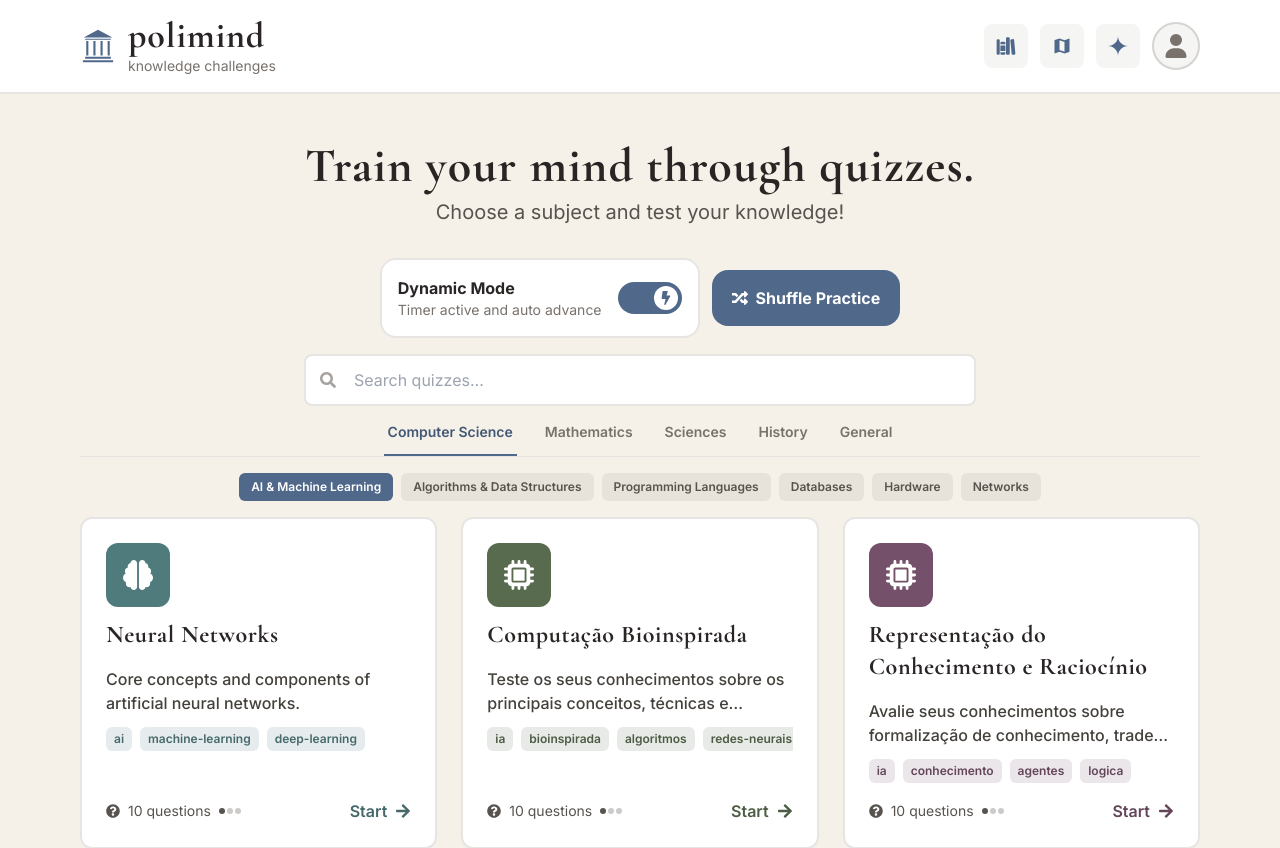
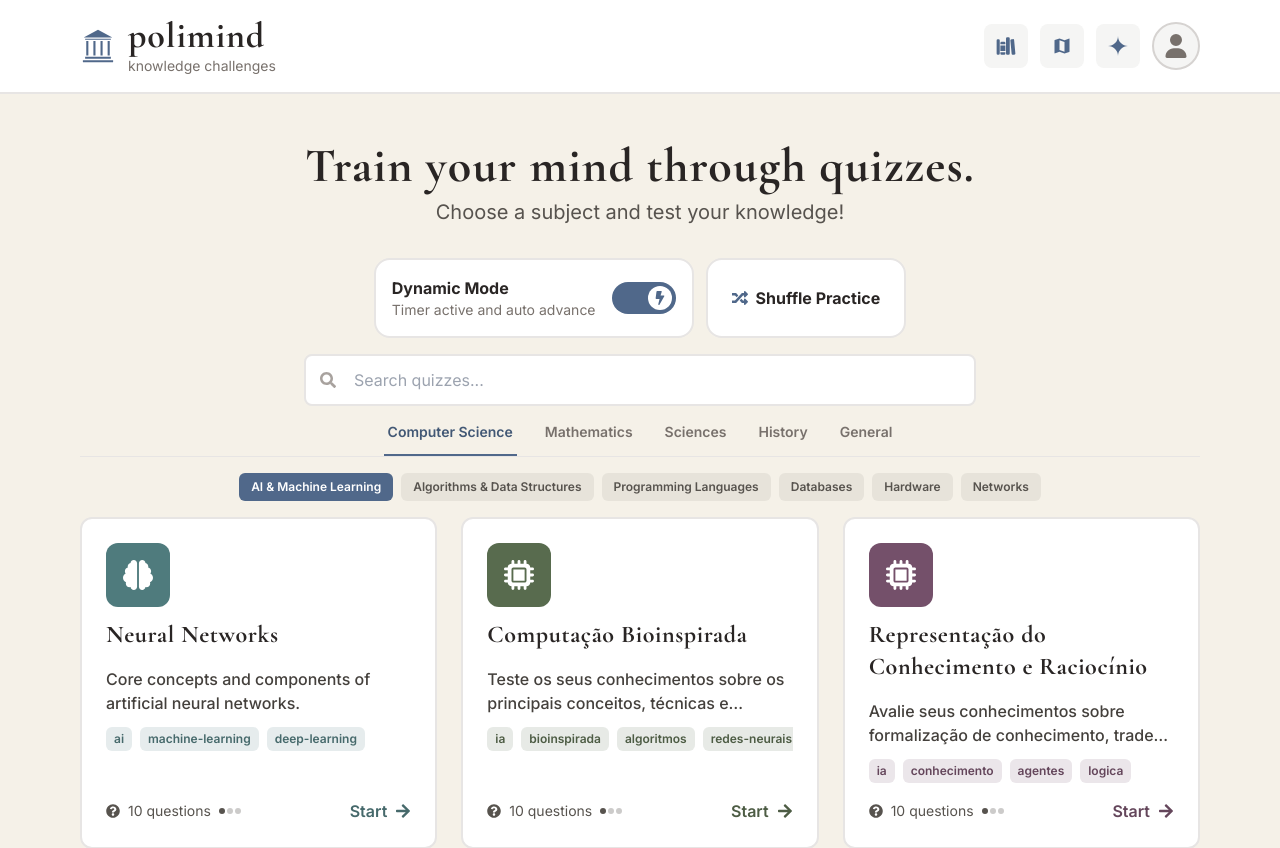
Before and after one commit to romhenri/polimind, a Next.js app: page / in a window 1280 px wide. Shown: the top 848 px of the page. Built offline with nearby package versions, Linux system fonts and the light colour scheme.

Commit message:
improve(app): shuffle practice button and source label
- Restyle Shuffle Practice button as a neutral bordered card matching
  the dynamic-mode toggle (style and height)
- Show the current question's source quiz name under the run title

```diff
--- a/src/app/page.tsx
+++ b/src/app/page.tsx
@@ -131,16 +131,16 @@ export default function Home() {
           Choose a subject and test your knowledge!
         </p>
 
-        <div className="flex flex-wrap items-center justify-center gap-3 px-0">
+        <div className="flex flex-wrap items-stretch justify-center gap-3 px-0">
           <div className="w-full min-w-0 sm:w-auto">
             <DynamicModeToggle />
           </div>
           <button
             type="button"
             onClick={() => setShowShuffleModal(true)}
-            className="flex items-center justify-center w-full gap-2 px-5 py-4 text-sm font-bold text-white transition-colors sm:w-auto rounded-2xl bg-clay-500 hover:bg-clay-600 focus:outline-none focus:ring-2 focus:ring-clay-500 focus:ring-offset-2 sm:text-base"
+            className="flex items-center justify-center w-full gap-2 px-6 py-4 text-sm font-bold transition-colors bg-white border-2 sm:w-auto rounded-2xl border-stone-200 text-stone-800 hover:border-clay-400 dark:border-stone-700 dark:bg-stone-900 dark:text-white dark:hover:border-clay-500 focus:outline-none focus:ring-2 focus:ring-clay-500 sm:text-base"
           >
-            <FaRandom />
+            <FaRandom className="text-clay-500 dark:text-clay-400" />
             Shuffle Practice
           </button>
         </div>
--- a/src/components/ShufflePracticeRunner.tsx
+++ b/src/components/ShufflePracticeRunner.tsx
@@ -193,12 +193,17 @@ export default function ShufflePracticeRunner({
           <FaArrowLeft /> Back
         </button>
 
-        <div className="flex items-center justify-between my-2 sm:mb-4">
-          <h1 className="text-2xl font-bold tracking-wide font-display text-stone-800 dark:text-white sm:text-3xl md:text-4xl">
-            Shuffle Practice
-          </h1>
+        <div className="flex items-center justify-between gap-4 my-2 sm:mb-4">
+          <div className="min-w-0">
+            <h1 className="text-2xl font-bold tracking-wide font-display text-stone-800 dark:text-white sm:text-3xl md:text-4xl">
+              Shuffle Practice
+            </h1>
+            <p className="mt-0.5 truncate text-sm text-stone-500 dark:text-stone-400">
+              {current.source}
+            </p>
+          </div>
           {totalAnswered > 0 && (
-            <div className="text-right">
+            <div className="flex-shrink-0 text-right">
               <div className="text-xl font-bold text-clay-600 dark:text-clay-400 sm:text-3xl">
                 {currentPercentage}%
               </div>
--- a/src/utils/shufflePractice.ts
+++ b/src/utils/shufflePractice.ts
@@ -6,6 +6,7 @@ export interface PracticeQuestion {
   quizType: QuizType
   lang?: string
   mathEnabled: boolean
+  source: string
 }
 
 function isMathQuiz(quiz: QuizMetadata): boolean {
@@ -23,6 +24,7 @@ function poolQuestions(quizzes: QuizMetadata[]): PracticeQuestion[] {
         quizType,
         lang: quiz.lang,
         mathEnabled,
+        source: quiz.name,
       })
     }
   }
```
